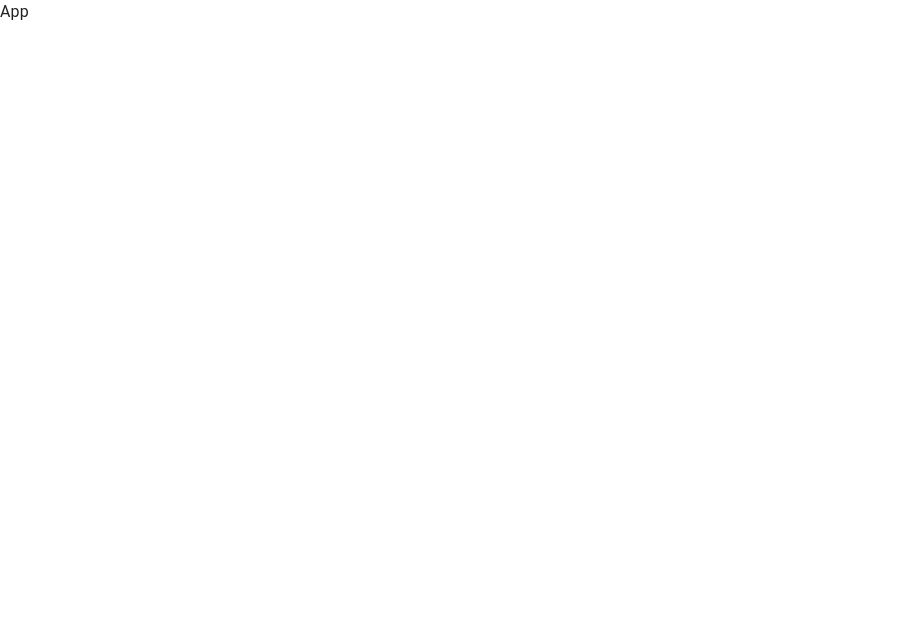
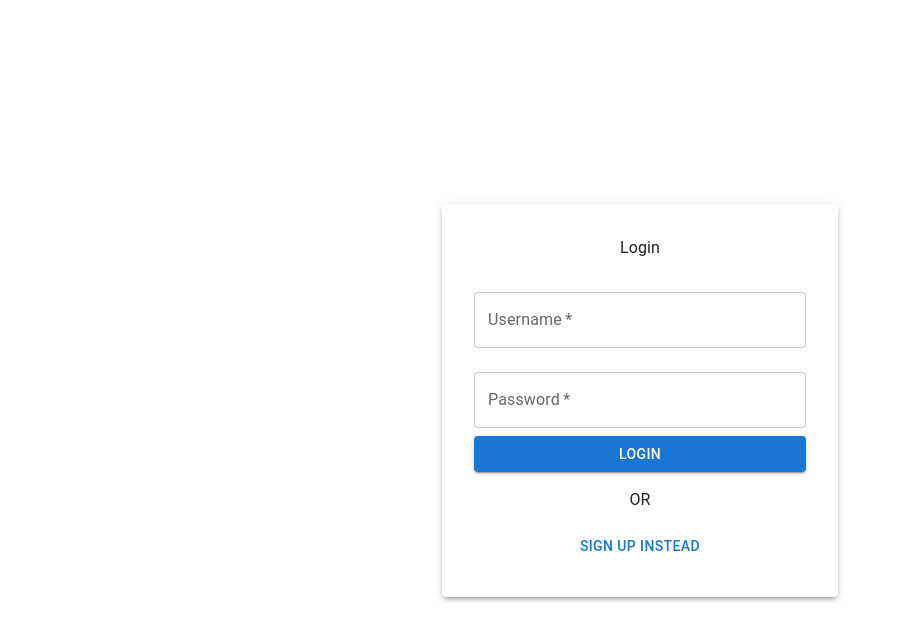
Before and after one commit to swarupcs/ChatAPP-client, a React (Vite) app: page /login in a window 1280 px wide. Shown: the top 640 px of the page, without its empty margins (0-903 px from the left). Built offline with nearby package versions, Linux system fonts and the light colour scheme.

Commit message:
Signin Page Done

```diff
--- a/src/App.jsx
+++ b/src/App.jsx
@@ -1,10 +1,21 @@
-import React from 'react'
+import React, { lazy } from 'react'
+import { BrowserRouter, Routes, Route } from 'react-router-dom'
+
+const Home = lazy(() => import("./pages/Home"));
+const Login = lazy(() => import("./pages/Login"));
+const Chat = lazy(() => import("./pages/Chat"));
+const Groups = lazy(() => import("./pages/Groups"));
 
 const App = () => {
   return (
-    <div>
-      App
-    </div>
+    <BrowserRouter>
+      <Routes>
+        <Route path='/' element={<Home/>}/>
+        <Route path='/chat/:chatId' element={<Chat/>}/>
+        <Route path='/groups' element={<Groups/>}/>
+        <Route path='/login' element={<Login/>}/>
+      </Routes>
+    </BrowserRouter>
   )
 }
 
--- /dev/null
+++ b/src/pages/Chat.jsx
@@ -0,0 +1,11 @@
+import React from 'react'
+
+const Chat = () => {
+  return (
+    <div>
+      Chat
+    </div>
+  )
+}
+
+export default Chat
--- /dev/null
+++ b/src/pages/Groups.jsx
@@ -0,0 +1,11 @@
+import React from 'react'
+
+const Groups = () => {
+  return (
+    <div>
+      Groups
+    </div>
+  )
+}
+
+export default Groups
--- /dev/null
+++ b/src/pages/Home.jsx
@@ -0,0 +1,12 @@
+import React from 'react'
+
+const Home = () => {
+  return (
+    <div>
+      Home
+    </div>
+  )
+}
+
+export default Home
+Home
--- /dev/null
+++ b/src/pages/Login.jsx
@@ -0,0 +1,75 @@
+import React, { useState } from "react";
+import { Button, Container, Paper, TextField, Typography } from "@mui/material";
+
+const Login = () => {
+  const [isLogin, setIsLogin] = useState(true);
+
+  const toggleLogin = () => setIsLogin(false);
+
+  return (
+    <Container component={"main"} maxWidth="xs" sx={{
+      height: "100vh",
+      display: "flex",
+      justifyContent: "center",
+      alignItems: "center",
+      }}>
+      <Paper
+        elevation={3}
+        sx={{
+          padding: 4,
+          display: "flex",
+          flexDirection: "column",
+          alignItems: "center",
+        }}
+      >
+        {isLogin ? (
+          <>
+            <Typography>Login</Typography>
+            <form
+            style={{width: "100%", marginTop: "1rem"}}>
+              <TextField
+                required
+                fullWidth
+                label="Username"
+                margin="normal"
+                variant="outlined"
+              />
+
+              <TextField
+                required
+                fullWidth
+                label="Password"
+                type="password"
+                margin="normal"
+                variant="outlined"
+              />
+              <Button
+              sx={{margnTop: "1rem"}}
+              variant="contained"
+              color="primary"
+              type="submit"
+              fullWidth
+              >
+                Login
+              </Button>
+              <Typography textAlign={"center"} m={"1rem"}>OR</Typography>
+
+              <Button
+              fullWidth
+              variant="text"
+              onClick={toggleLogin}
+              >
+                Sign Up Instead
+              </Button>
+
+            </form>
+          </>
+        ) : (
+          <span>register</span>
+        )}
+      </Paper>
+    </Container>
+  );
+};
+
+export default Login;
```
